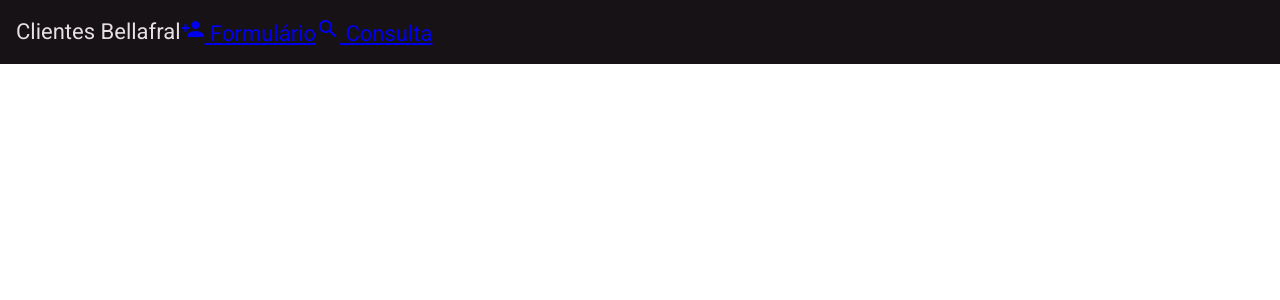
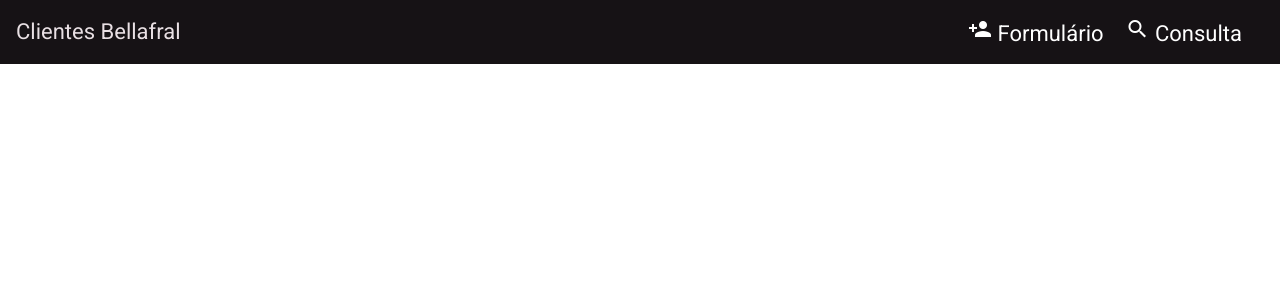
Before and after one commit to vitor-lima-ms/learning_angular, an Angular app in the folder crud_angular_material/: page / in a window 1280 px wide. Shown: the top 300 px of the page. Built offline with nearby package versions, Linux system fonts and the light colour scheme.

Commit message:
Update app.component.css

```diff
--- a/crud_angular_material/src/app/app.component.css
+++ b/crud_angular_material/src/app/app.component.css
@@ -0,0 +1,9 @@
+.spacer {
+    flex: 1 1 auto;
+}
+
+a {
+    margin-right: 1em;
+    text-decoration: none;
+    color: white;
+}
```
